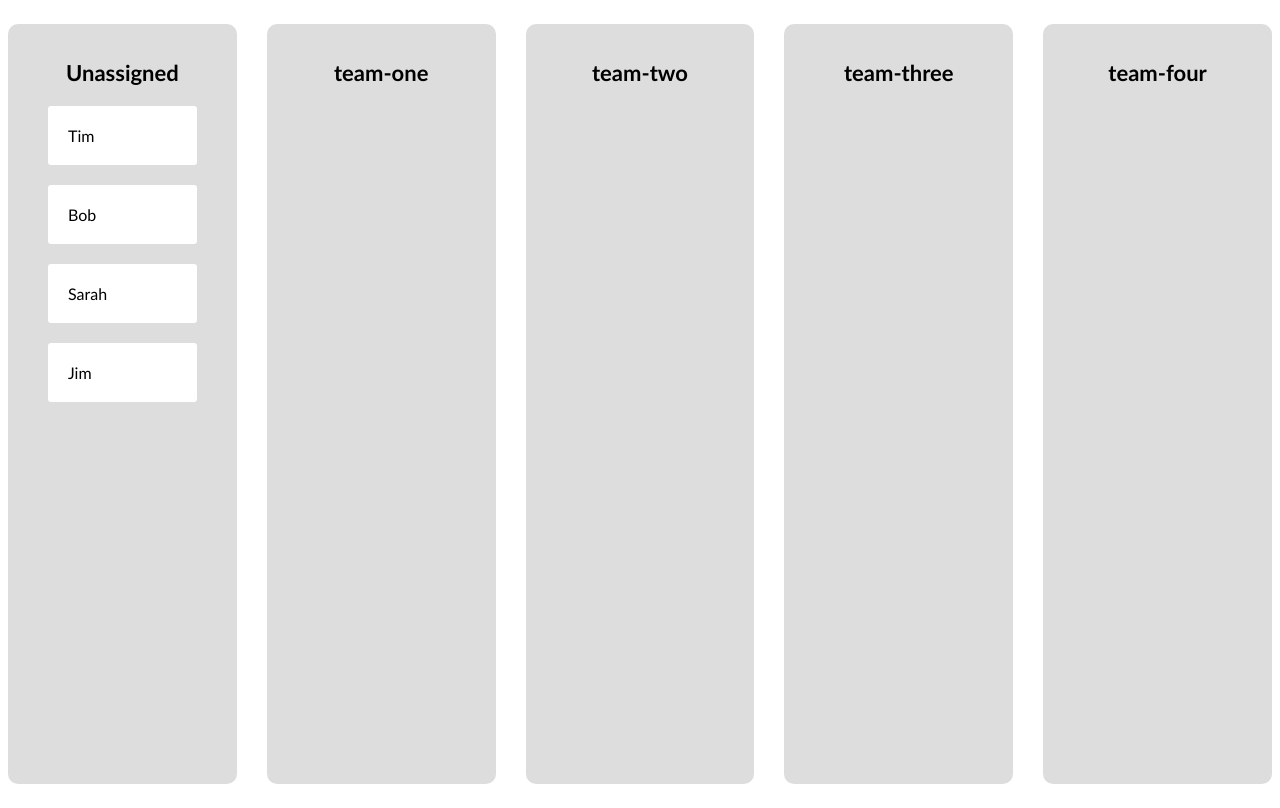
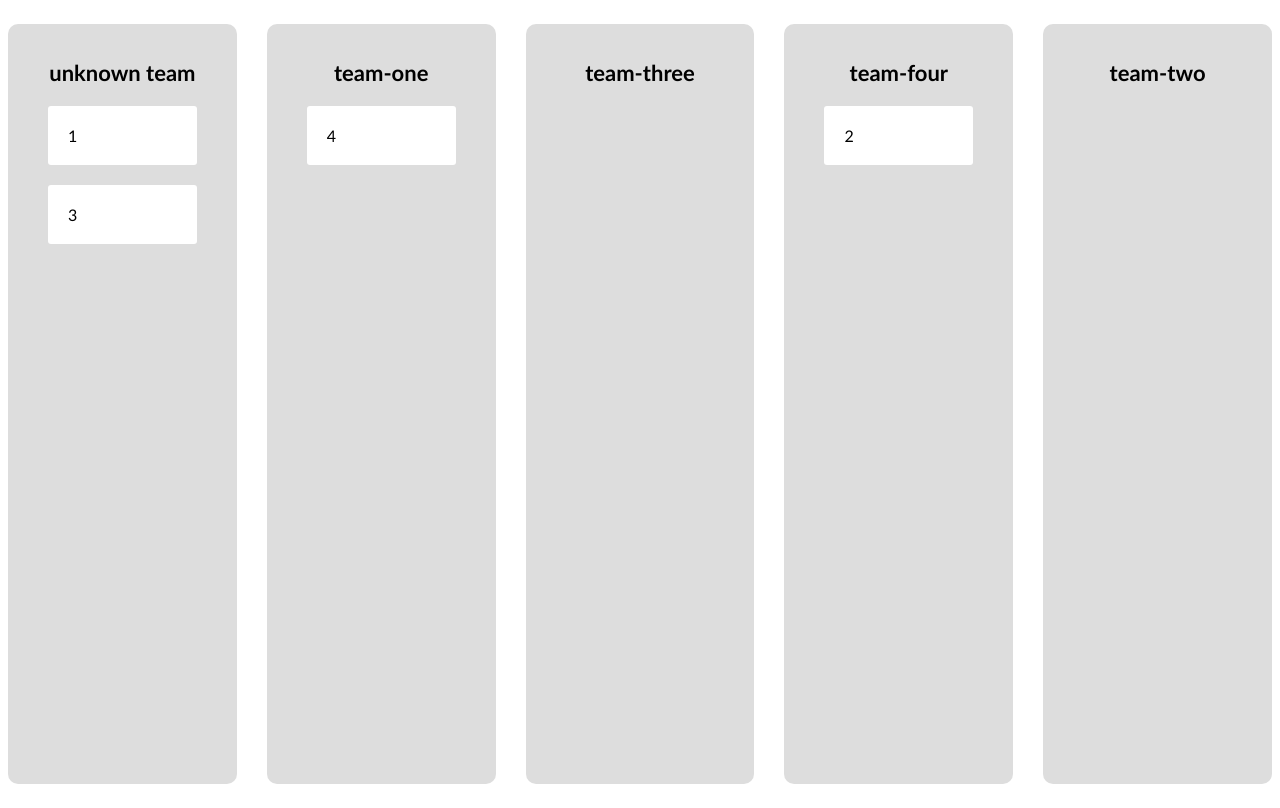
Before and after one commit to BlythT/team-branch-tracker, a Vue app: page / in a window 1280 px wide. Built offline with nearby package versions, Linux system fonts and the light colour scheme.

Commit message:
Assign teams and people IDs and pass as state

```diff
--- a/config.json
+++ b/config.json
@@ -1,29 +1,54 @@
 {
   "people": [{
+    "id": 1,
     "name":"Tim",
     "description":"BLAH"
   }, {
+    "id": 2,
     "name":"Bob",
     "description":"Bleh"
   }, {
+    "id": 3,
     "name":"Sarah",
     "description":"Bruh"
   }, {
+    "id": 4,
     "name":"Jim",
     "description":"Bro"
   }],
 
   "teams": [{
+    "id": 1,
     "name":"team-one",
     "description":"1️⃣"
   }, {
+    "id": 2,
     "name":"team-two",
     "description":"2️⃣"
   }, {
+    "id": 3,
     "name":"team-three",
     "description":"3️⃣"
   }, {
+    "id": 4,
     "name":"team-four",
     "description":"4️⃣"
+  }],
+
+  "state": [{
+    "teamid": 1,
+    "people": [4]
+  },
+  {
+    "teamid": 5,
+    "people": [3,1]
+  },
+  {
+    "teamid": 3,
+    "people": []
+  },
+  {
+    "teamid": 4,
+    "people": [2]
   }]
 }
--- a/src/components/TeamTracker.vue
+++ b/src/components/TeamTracker.vue
@@ -1,27 +1,47 @@
+<!-- eslint-disable prettier/prettier -->
 <script>
 import config from "../../config.json";
 
 export default {
   data() {
-    let people = [];
-    let teams = [];
-    if (Object.prototype.hasOwnProperty.call(config, "people")) {
-      config.people.forEach((personData, index) => {
-        people.push({ id: index, name: personData.name });
-      });
-    }
+    let unassigned = { teamid: 0, people: [] };
 
-    if (Object.prototype.hasOwnProperty.call(config, "teams")) {
-      config.teams.forEach((branch) => {
-        teams.push({ name: branch.name });
-      });
+    // Remove any invalid teams from state
+    const validTeams = config.teams.map((team) => team.id);
+    config.state.forEach((team, index) => {
+      if (!validTeams.includes(team.teamid)) {
+        config.state.splice(index, 1); // Remove invalid team from state now that people have been moved
+      }
+    });
 
-      return {
-        people: people,
-        branches: teams,
-        dragItem: null,
-      };
-    }
+    // Add any missing teams from state
+    const stateTeams = config.state.map((team) => team.teamid)
+    const missingTeams = validTeams.filter((teamid) => !stateTeams.includes(teamid))
+    missingTeams.forEach((teamid) => {
+      config.state.push({"teamid": teamid, people: []})
+    })
+
+    // If people config contains a person not in state, assign to unnasigned
+    let assignedUsers = [];
+    config.state.forEach((team) => {
+      assignedUsers = assignedUsers.concat(team.people);
+    });
+
+    config.people.forEach((person) => {
+      if (!assignedUsers.includes(person.id)) {
+        unassigned.people.push(person.id);
+      }
+    });
+
+    config.state.unshift(unassigned);
+    console.log(config.state);
+
+    return {
+      people: config.people,
+      teams: config.teams,
+      dragItem: null,
+      state: config.state
+    };
   },
   methods: {
     dragStart(e) {
@@ -38,6 +58,22 @@ export default {
         e.target.append(this.dragItem);
       }
     },
+
+    getTeam(teamid) {
+      const out = this.teams.filter(team => team.id === teamid)[0]
+      if (out) {
+        return out
+      }
+      return {id: teamid, name: "unknown team", description: "unknown team"}
+    },
+
+    getPerson(personid) {
+      const out = this.people.filter(person => person.id === personid)[0]
+      if (out) {
+        return out
+      }
+      return {id: personid, name: "unkown person", description: "unkown person"}
+    }
 
     // Unused but could be used for styling on enter and exit (shimmer/throb/colour-shift effect)
     // dragEnter() {
@@ -58,27 +94,24 @@ export default {
 <template>
   <main>
     <div class="container">
-      <ul class="column default-column" @dragover.prevent @drop="dragDrop">
-        <h1>Unassigned</h1>
+      <ul
+        class="column"
+        v-for="team in state"
+        :key="team.teamid"
+        @dragover.prevent
+        @drop.self="dragDrop"
+      >
+        <h1>{{ getTeam(team.teamid).name }}</h1>
         <li
           class="item"
           draggable="true"
-          v-for="person in people"
-          :key="person.id"
+          v-for="personid in team.people"
+          :key="personid"
           @dragstart="dragStart"
           @dragend="dragEnd"
         >
-          {{ person.name }}
+          {{ personid }}
         </li>
-      </ul>
-      <ul
-        class="column"
-        v-for="branch in branches"
-        :key="branch.name"
-        @dragover.prevent
-        @drop.self="dragDrop"
-      >
-        <h1>{{ branch.name }}</h1>
       </ul>
     </div>
   </main>
```
